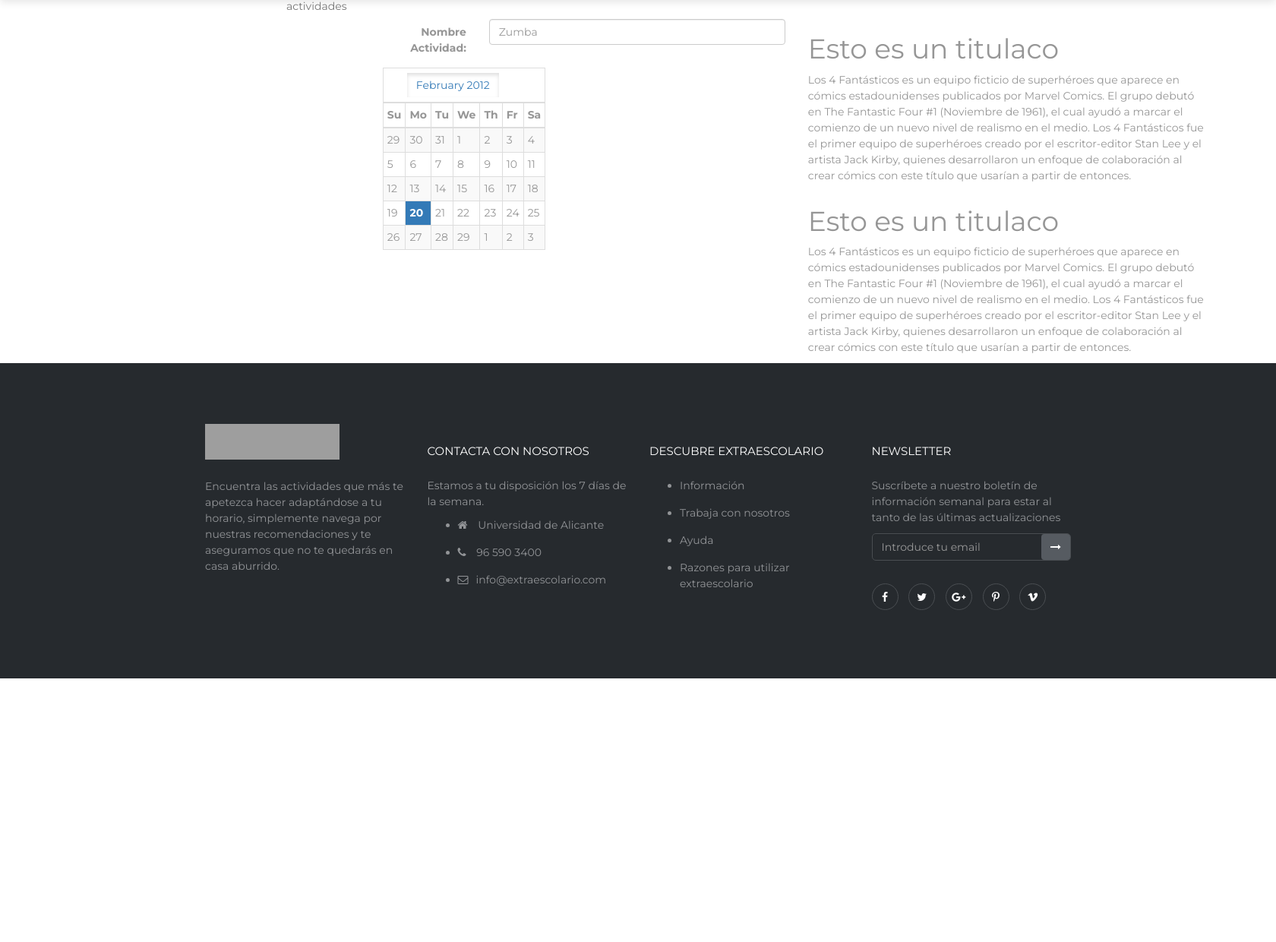
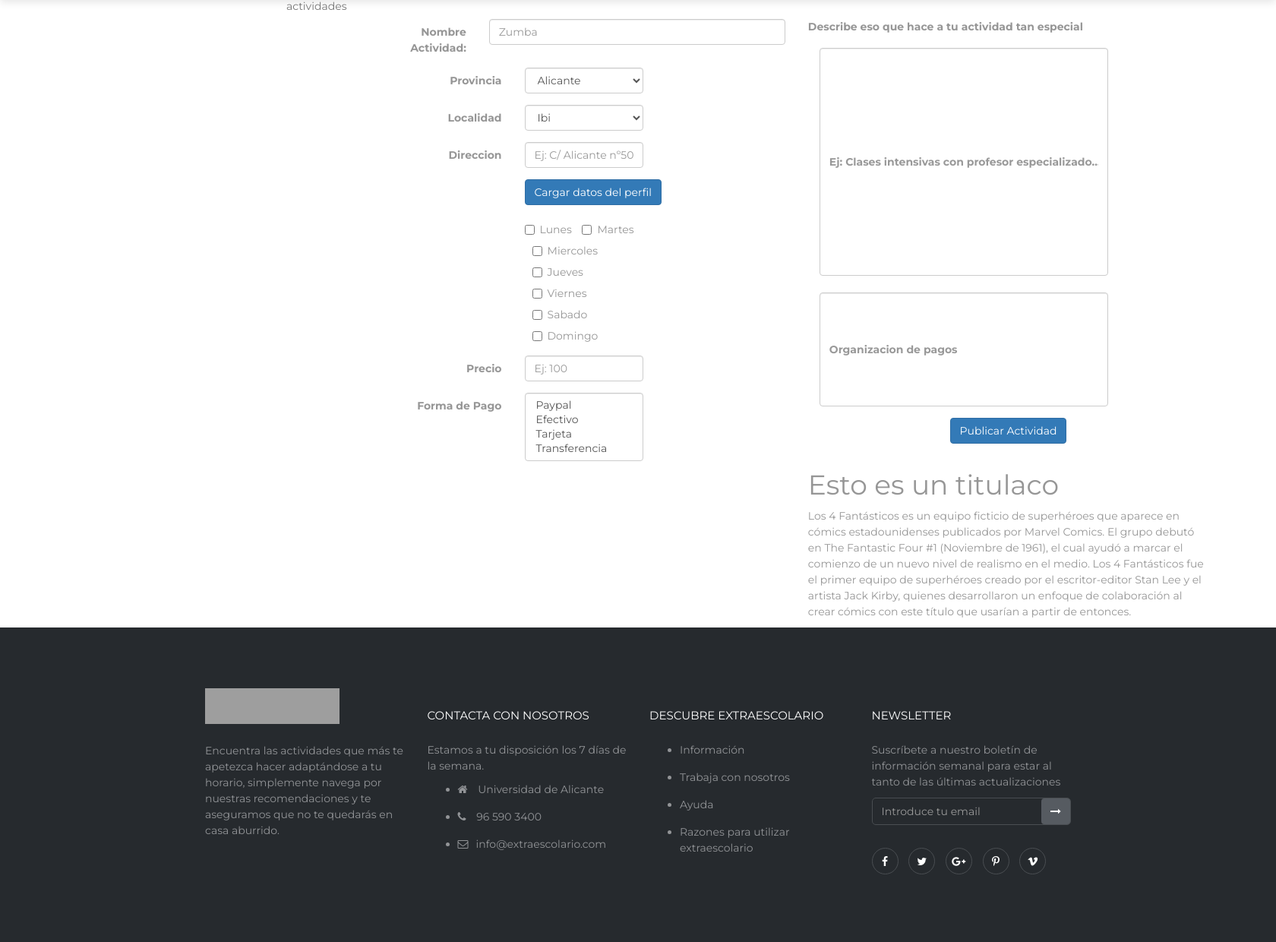
Before and after one commit to jespinosa94/Extraescolario, a PHP site: page /crearActividad.php in a window 1680 px wide. Shown: the part 115-1355 px from the top of the page at 76% size. Before the commit the page ends 1008 px from the top, so only its background shows below. Run offline with PHP 8.4, Linux system fonts and the light colour scheme; grey boxes are pictures that could not be loaded.

Commit message:
Formulario a falta de datepicker y subir imagenes

```diff
--- a/crearActividad.php
+++ b/crearActividad.php
@@ -62,106 +62,147 @@
   </header>
 
     <div class="container-fluid">
+      <!--Fila donde estaran las 3 columnas del form -->
       <div class="row">
+            <!--Primera columna del form -->
         <div class="col-md-4">
           <form class="form-horizontal">
+              <!-- InputNombreActividad -->
               <div class="form-group">
                 <label class="control-label col-sm-3" for="nombreActividad">Nombre Actividad:</label>
                 <div class="col-sm-9">
                   <input class="form-control" id="nombreActividad" placeholder="Zumba" />
                 </div>
               </div>
-              <div>
-                <div class="container">
-	<div class="row">
-        <div class="span12">
-    		<table class="table-condensed table-bordered table-striped">
-                <thead>
-                    <tr>
-                      <th colspan="7">
-                        <span class="btn-group">
-                            <a class="btn"><i class="icon-chevron-left"></i></a>
-                        	<a class="btn active">February 2012</a>
-                        	<a class="btn"><i class="icon-chevron-right"></i></a>
-                        </span>
-                      </th>
-                    </tr>
-                    <tr>
-                        <th>Su</th>
-                        <th>Mo</th>
-                        <th>Tu</th>
-                        <th>We</th>
-                        <th>Th</th>
-                        <th>Fr</th>
-                        <th>Sa</th>
-                    </tr>
-                </thead>
-                <tbody>
-                    <tr>
-                        <td class="muted">29</td>
-                        <td class="muted">30</td>
-                        <td class="muted">31</td>
-                        <td>1</td>
-                        <td>2</td>
-                        <td>3</td>
-                        <td>4</td>
-                    </tr>
-                    <tr>
-                        <td>5</td>
-                        <td>6</td>
-                        <td>7</td>
-                        <td>8</td>
-                        <td>9</td>
-                        <td>10</td>
-                        <td>11</td>
-                    </tr>
-                    <tr>
-                        <td>12</td>
-                        <td>13</td>
-                        <td>14</td>
-                        <td>15</td>
-                        <td>16</td>
-                        <td>17</td>
-                        <td>18</td>
-                    </tr>
-                    <tr>
-                        <td>19</td>
-                        <td class="btn-primary"><strong>20</strong></td>
-                        <td>21</td>
-                        <td>22</td>
-                        <td>23</td>
-                        <td>24</td>
-                        <td>25</td>
-                    </tr>
-                    <tr>
-                        <td>26</td>
-                        <td>27</td>
-                        <td>28</td>
-                        <td>29</td>
-                        <td class="muted">1</td>
-                        <td class="muted">2</td>
-                        <td class="muted">3</td>
-                    </tr>
-                </tbody>
-            </table>
-        </div>
-	</div>
-</div>
+              <!-- Selector Provincia -->
+              <div class="form-group">
+                <label class="col-md-4 control-label" for="getProvincia">Provincia</label>
+                <div class="col-md-4">
+                  <select id="getProvincia" name="getProvincia" class="form-control">
+                    <option value="1">Alicante</option>
+                    <option value="2">Murcia</option>
+                  </select>
+                </div>
+              </div>
+
+              <!-- Selector Localidad -->
+              <div class="form-group">
+                <label class="col-md-4 control-label" for="getLocalidad">Localidad</label>
+                <div class="col-md-4">
+                  <select id="getLocalidad" name="getLocalidad" class="form-control">
+                    <option value="1">Ibi</option>
+                    <option value="2">Yecla</option>
+                    <option value="">San Vicentel del Raspeig</option>
+                  </select>
+                </div>
+              </div>
+
+              <!-- Input Direccion-->
+              <div class="form-group">
+                <label class="col-md-4 control-label" for="getDireccion">Direccion</label>
+                <div class="col-md-4">
+                <input id="getDireccion" name="getDireccion" type="text" placeholder="Ej: C/ Alicante nº50" class="form-control input-md">
+
+                </div>
+              </div>
+
+              <!-- Cargar Datos del Perfil -->
+              <div class="form-group">
+                <label class="col-md-4 control-label" for="getPerfil"></label>
+                <div class="col-md-4">
+                  <button id="getPerfil" name="getPerfil" class="btn btn-primary">Cargar datos del perfil</button>
+                </div>
+              </div>
+
+              <!-- Multiple Checkbox dia semana -->
+              <div class="form-group">
+                <label class="col-md-4 control-label" for="getDiaSemana"></label>
+                <div class="col-md-4">
+                  <label class="checkbox-inline" for="getDiaSemana-0">
+                    <input type="checkbox" name="getDiaSemana" id="getDiaSemana-0" value="1">
+                    Lunes
+                  </label>
+                  <label class="checkbox-inline" for="getDiaSemana-1">
+                    <input type="checkbox" name="getDiaSemana" id="getDiaSemana-1" value="2">
+                    Martes
+                  </label>
+                  <label class="checkbox-inline" for="getDiaSemana-2">
+                    <input type="checkbox" name="getDiaSemana" id="getDiaSemana-2" value="3">
+                    Miercoles
+                  </label>
+                  <label class="checkbox-inline" for="getDiaSemana-3">
+                    <input type="checkbox" name="getDiaSemana" id="getDiaSemana-3" value="4">
+                    Jueves
+                  </label>
+                  <label class="checkbox-inline" for="getDiaSemana-4">
+                    <input type="checkbox" name="getDiaSemana" id="getDiaSemana-4" value="">
+                    Viernes
+                  </label>
+                  <label class="checkbox-inline" for="getDiaSemana-5">
+                    <input type="checkbox" name="getDiaSemana" id="getDiaSemana-5" value="">
+                    Sabado
+                  </label>
+                  <label class="checkbox-inline" for="getDiaSemana-6">
+                    <input type="checkbox" name="getDiaSemana" id="getDiaSemana-6" value="">
+                    Domingo
+                  </label>
+                </div>
+              </div>
+
+              <!-- Input precio actividad-->
+              <div class="form-group">
+                <label class="col-md-4 control-label" for="getPrecio">Precio</label>
+                <div class="col-md-4">
+                <input id="getPrecio" name="getPrecio" type="text" placeholder="Ej: 100" class="form-control input-md">
+
+                </div>
+              </div>
+
+              <!-- Selector Multiple Forma de pago -->
+              <div class="form-group">
+                <label class="col-md-4 control-label" for="getFormaPago">Forma de Pago</label>
+                <div class="col-md-4">
+                  <select id="getFormaPago" name="getFormaPago" class="form-control" multiple="multiple">
+                    <option value="1">Paypal</option>
+                    <option value="2">Efectivo</option>
+                    <option value="">Tarjeta</option>
+                    <option value="">Transferencia</option>
+                  </select>
+                </div>
               </div>
           </form>
         </div>
+          <!--Segunda columna del form -->
         <div class="col-md-4">
-          <h1> Esto es un titulaco </h1>
-          <p>
-          Los 4 Fantásticos es un equipo ficticio de superhéroes que aparece en cómics
-          estadounidenses publicados por Marvel Comics. El grupo debutó en The Fantastic
-          Four #1 (Noviembre de 1961), el cual ayudó a marcar el comienzo de un nuevo
-          nivel de realismo en el medio. Los 4 Fantásticos fue el primer equipo de
-          superhéroes creado por el escritor-editor Stan Lee y el artista Jack Kirby,
-          quienes desarrollaron un enfoque de colaboración al crear cómics con este
-          título que usarían a partir de entonces.
-          </p>
+          <form class="form-horizontal">
+            <p><b> Describe eso que hace a tu actividad tan especial</b></p>
+            <!-- Input Descripcion actividad-->
+            <div class="form-group">
+              <label class="col-md-4 control-label" </label>
+              <div class="col-md-4">
+              <input id="getDescripcion" name="getDescripcion" type="text" style="width:380px; height:300px" placeholder="Ej: Clases intensivas con profesor especializado..." class="form-control input-md">
+              </div>
+            </div>
+
+            <!-- Input Organización de pagos-->
+            <div class="form-group">
+              <label class="col-md-4 control-label" </label>
+              <div class="col-md-4">
+              <input id="getOrganizacion" name="getOrganizacion" type="text" style="width: 380px; height:150px" placeholder="Organizacion de pagos" class="form-control input-md">
+              </div>
+            </div>
+
+            <!-- Boton Publicar Actividad -->
+            <div class="form-group">
+              <label class="col-md-4 control-label" for="publicarActividad"></label>
+              <div class="col-md-4">
+                <button id="publicarActividad" name="publicarActividad" class="btn btn-primary">Publicar Actividad</button>
+              </div>
+            </div>
+          </form>
         </div>
+
+            <!--Tercera columna del form -->
         <div class="col-md-4">
           <h1> Esto es un titulaco </h1>
           <p>
```
